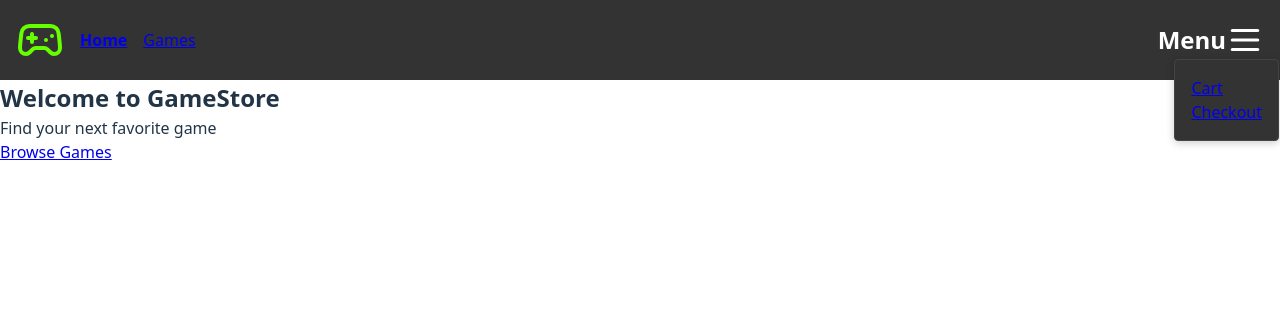
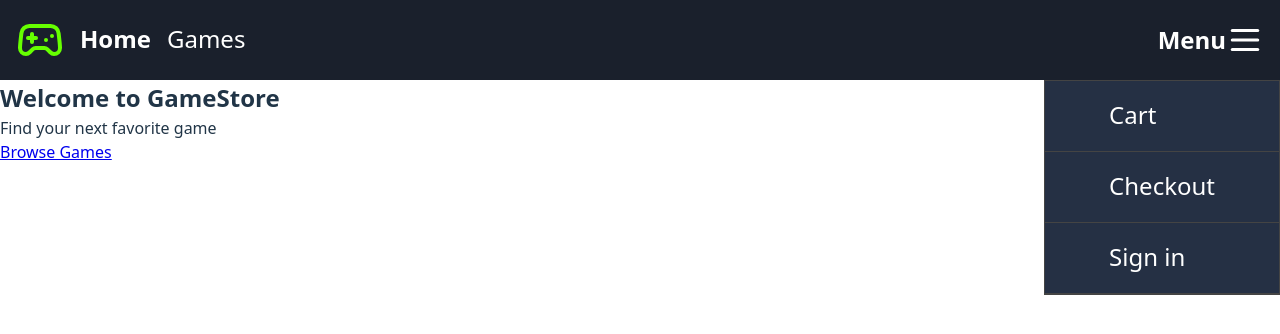
Before and after one commit to nomech/gamestore, a React (Vite) app: page / in a window 1280 px wide. Both pictures are taken after a click on the element "Menu". Shown: the top 334 px of the page. Built offline with nearby package versions, Linux system fonts and the light colour scheme; no server answers.

Commit message:
feat: refactor Navbar component for improved menu functionality and add click outside handling

```diff
--- a/src/components/Navbar/Navbar.module.css
+++ b/src/components/Navbar/Navbar.module.css
@@ -4,7 +4,7 @@
 	justify-content: space-between;
 	align-items: center;
 	padding: 1rem;
-	background-color: #333;
+	background-color: #1a202c;
 	color: #fff;
 }
 
@@ -12,6 +12,7 @@
 	display: flex;
 	align-items: center;
 	gap: 1rem;
+	font-size: 24px;
 }
 
 .active {
@@ -28,16 +29,44 @@
 
 .menu {
 	position: absolute;
-	top: 100%;
-	right: -15px;
-	background-color: #333;
-	padding: 1rem;
+	top: 59px;
+	right: -16px;
+	background-color: #253044;
 	border: 1px solid #444;
-	border-radius: 4px;
-	box-shadow: 0 2px 8px rgba(0, 0, 0, 0.2);
 }
 
 .menuLinks {
 	display: flex;
 	flex-direction: column;
+	font-size: 24px;
 }
+
+.menuLinks a,
+.navLinks a {
+	color: #fff;
+	text-decoration: none;
+}
+
+.menuLink {
+	display: block;
+	padding: 0.5rem 1rem;
+	border-bottom: 1px solid #444;
+	padding: 1rem 4rem;
+	transition: background-color 0.2s ease;
+}
+
+.menuLink a::after,
+.navLinks a::after {
+	content: '';
+	display: block;
+	width: 100%;
+	height: 2px;
+	background-color: #fff;
+	transform: scaleX(0);
+	transition: transform 0.1s ease;
+}
+
+.menuLink a:hover::after,
+.navLinks a:hover::after {
+	transform: scaleX(1);
+}
--- a/src/components/Navbar/Navbar.tsx
+++ b/src/components/Navbar/Navbar.tsx
@@ -1,4 +1,4 @@
-import React, { useState } from 'react';
+import { useState, useEffect, useRef } from 'react';
 import styles from './Navbar.module.css';
 import { useAuth } from '../../context/AuthContext';
 import { NavLink } from 'react-router-dom';
@@ -8,10 +8,51 @@ const Navbar = () => {
 	const { user } = useAuth();
 
 	const [isOpen, setIsOpen] = useState<boolean>(false);
+	const menuRef = useRef<HTMLDivElement | null>(null);
 
 	const handleOnClickMenu = () => {
 		setIsOpen((prev) => !prev);
 	};
+
+	const menuConfig = [
+		{ id: 1, to: '/cart', label: 'Cart' },
+		{ id: 2, to: '/checkout', label: 'Checkout' },
+		{ id: 3, to: '/profile', label: 'Profile', requiresAuth: true },
+		{ id: 4, to: '/sign-in', label: 'Sign in', requiresAuth: false },
+	];
+
+	const menuItems = menuConfig.filter((item) => {
+		if (item.hasOwnProperty('requiresAuth')) {
+			return item?.requiresAuth === Boolean(user);
+		} else {
+			return item;
+		}
+	});
+
+	useEffect(() => {
+		if (!isOpen) return;
+
+		const onClickOutside = (e: MouseEvent) => {
+			if (!menuRef.current) {
+				return;
+			}
+
+			if (!menuRef.current.contains(e.target as Node)) {
+				setIsOpen(false);
+			}
+		};
+
+		const onKeyDown = (e: KeyboardEvent) => {
+			if (e.key === 'Escape') setIsOpen(false);
+		};
+
+		document.addEventListener('mousedown', onClickOutside);
+		document.addEventListener('keydown', onKeyDown);
+		return () => {
+			document.removeEventListener('mousedown', onClickOutside);
+			document.removeEventListener('keydown', onKeyDown);
+		};
+	}, [isOpen]);
 
 	return (
 		<>
@@ -32,36 +73,23 @@ const Navbar = () => {
 					<h2>Menu</h2>
 					<Menu size={38} color="#ffffff" />
 					{isOpen && (
-						<div className={styles.menu}>
+						<div className={styles.menu} ref={menuRef}>
 							<div className={styles.menuLinks}>
+								{menuItems.map((item) => {
+									return (
+										<div className={styles.menuLink} key={item.id}>
 											<NavLink
-									to="/cart"
-									className={({ isActive }) => (isActive ? styles.active : '')}
-								>
-									Cart
-								</NavLink>
-
-								<NavLink
-									to="/checkout"
-									className={({ isActive }) => (isActive ? styles.active : '')}
-								>
-									Checkout
-								</NavLink>
-							</div>
-							{user && (
-								<>
-									<div className={styles.menuLinks}>
-										<NavLink
-											to="/profile"
+												to={item.to}
 												className={({ isActive }) =>
 													isActive ? styles.active : ''
 												}
 											>
-											Profile
+												{item.label}
 											</NavLink>
 										</div>
-								</>
-							)}
+									);
+								})}
+							</div>
 						</div>
 					)}
 				</div>
--- a/src/routes/routes.tsx
+++ b/src/routes/routes.tsx
@@ -24,14 +24,14 @@ export const router = createBrowserRouter(
 			<Route path="contact" element={<Contact />} />
 			<Route path="verify-email" element={<VerifyEmail />} />
 			<Route path="*" element={<NotFound />} />
+			<Route path="games" element={<GamesList />} />
+			<Route path="games/:id" element={<GameDetails />} />
+			<Route path="game-details" element={<GameDetails />} />
+			<Route path="checkout" element={<Checkout />} />
 
 			{/* // Protected routes */}
 			<Route element={<RouteGuard />}>
 				<Route path="profile" element={<Profile />} />
-				<Route path="games" element={<GamesList />} />
-				<Route path="games/:id" element={<GameDetails />} />
-				<Route path="game-details" element={<GameDetails />} />
-				<Route path="checkout" element={<Checkout />} />
 			</Route>
 		</Route>
 	)
```
Lines whose indentation alone changed are shown as unchanged.
